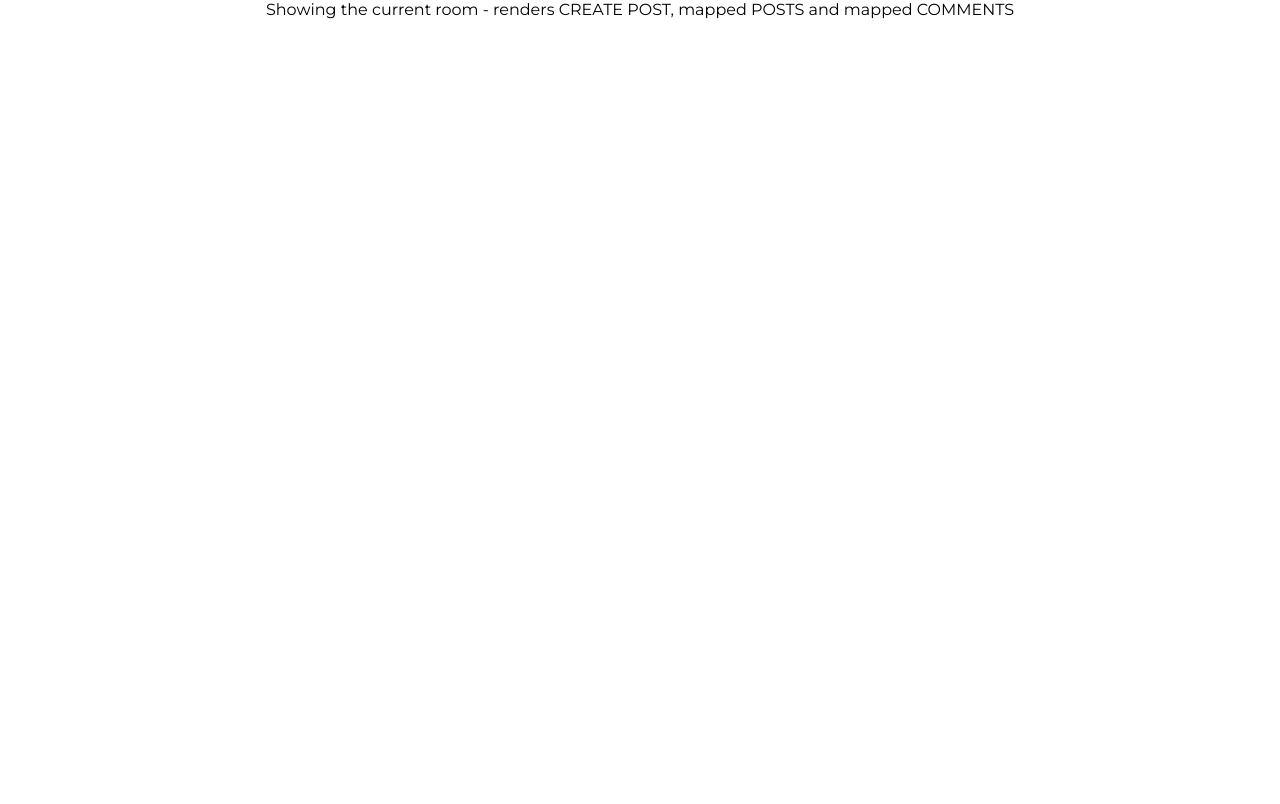
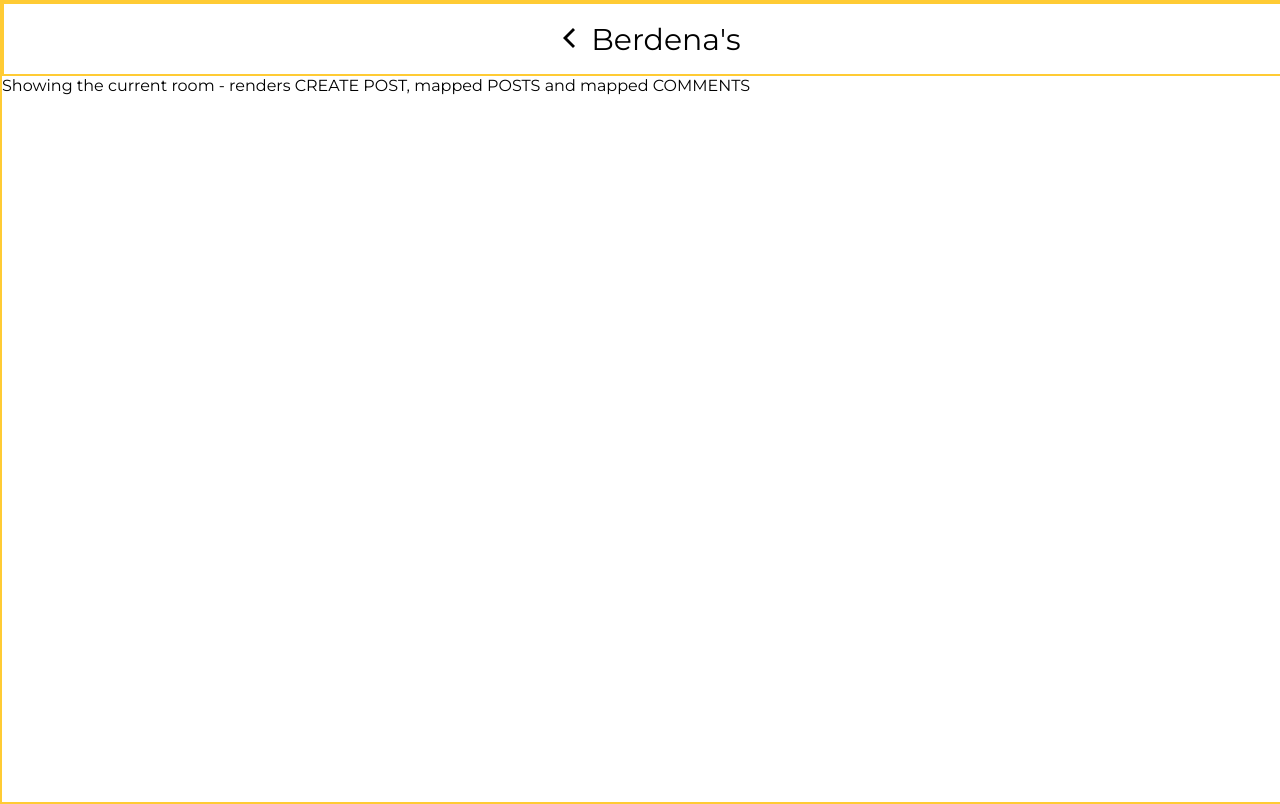
Before and after one commit to Sjavaid56/Buzz.-, a React (Create React App) app: page /currentHive in a window 1280 px wide. Built offline with nearby package versions, Linux system fonts and the light colour scheme.

Commit message:
Working on currentroom

```diff
--- a/src/App.css
+++ b/src/App.css
@@ -1,6 +1,9 @@
 @import url('https://fonts.googleapis.com/css?family=Montserrat');
 .App {
 
-  text-align: center;
+  /* text-align: center; */
   font-family: 'Montserrat', sans-serif;
+  /* height:100vh;
+  width:100vw; */
+
 }
--- a/src/Components/Room/CurrentRoom/CurrentRoom.js
+++ b/src/Components/Room/CurrentRoom/CurrentRoom.js
@@ -1,4 +1,6 @@
 import React, { Component } from 'react';
+import "./Posts/CurrentRoom.css"
+import back from "./back.png"
 
 export default class CurrentRoom extends Component {
     constructor(props) {
@@ -11,8 +13,18 @@ export default class CurrentRoom extends Component {
 
     render() {
         return (
-            <div>
+            <div className = "Current-room">
+                <header className = "Current-room__header">
+                    {/* Replace placeholder with props */}
+                    {/* <div className = "Current-room__Info"> */}
+                        <button className = "Current-room__back"><img src = {back}></img></button>
+                        <p className = "Current-room__title">Berdena's</p>
+                    {/* </div> */}
+                </header>
+                <main>
+
                 Showing the current room - renders CREATE POST, mapped POSTS and mapped COMMENTS
+                </main>
             </div>
         )
     }
--- /dev/null
+++ b/src/Components/Room/CurrentRoom/Posts/CurrentRoom.css
@@ -0,0 +1,30 @@
+.Current-room{
+    width:100%;
+    height:100vh;
+    border: solid #ffcb34 2px;
+}
+.Current-room__header{
+    width:100%;
+    height:70px;
+    border: solid #ffcb34 2px;
+    display:flex;
+    justify-content: center;
+    align-items: center;
+}
+/* .Current-room__Info{
+    width:50%;
+    display:flex;
+    justify-content: space-between;
+    align-items: center;
+} */
+.Current-room__header button{
+    background:none;
+    border:none;
+    justify-self: left!important;
+}
+.Current-room__title{
+    font-size: 30px;
+    /* justify-self: center;  */
+    /* text-align: center; */
+    /* align-self: center; */
+}
```
Also changed, not shown: src/Components/Room/CurrentRoom/back.png (added).
